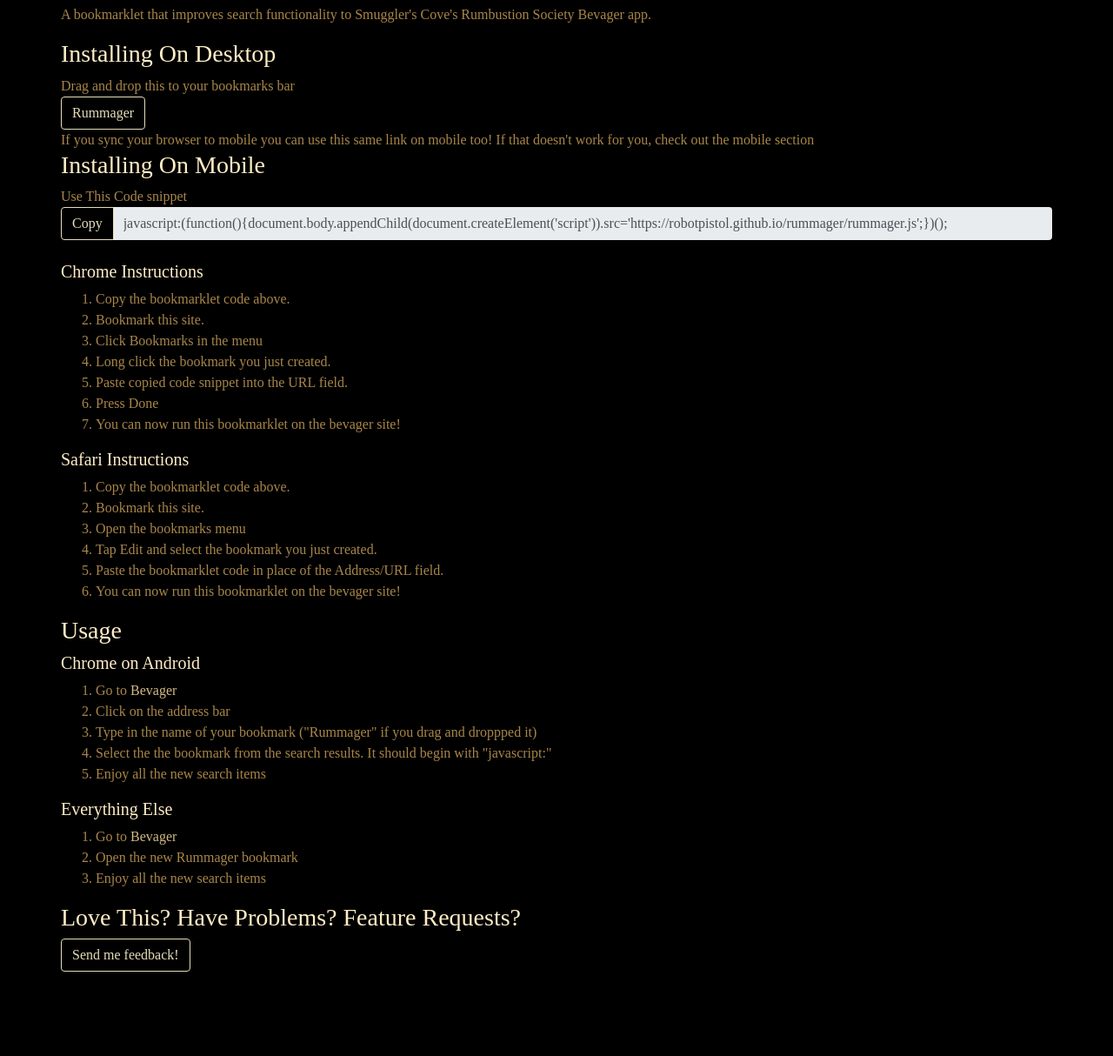
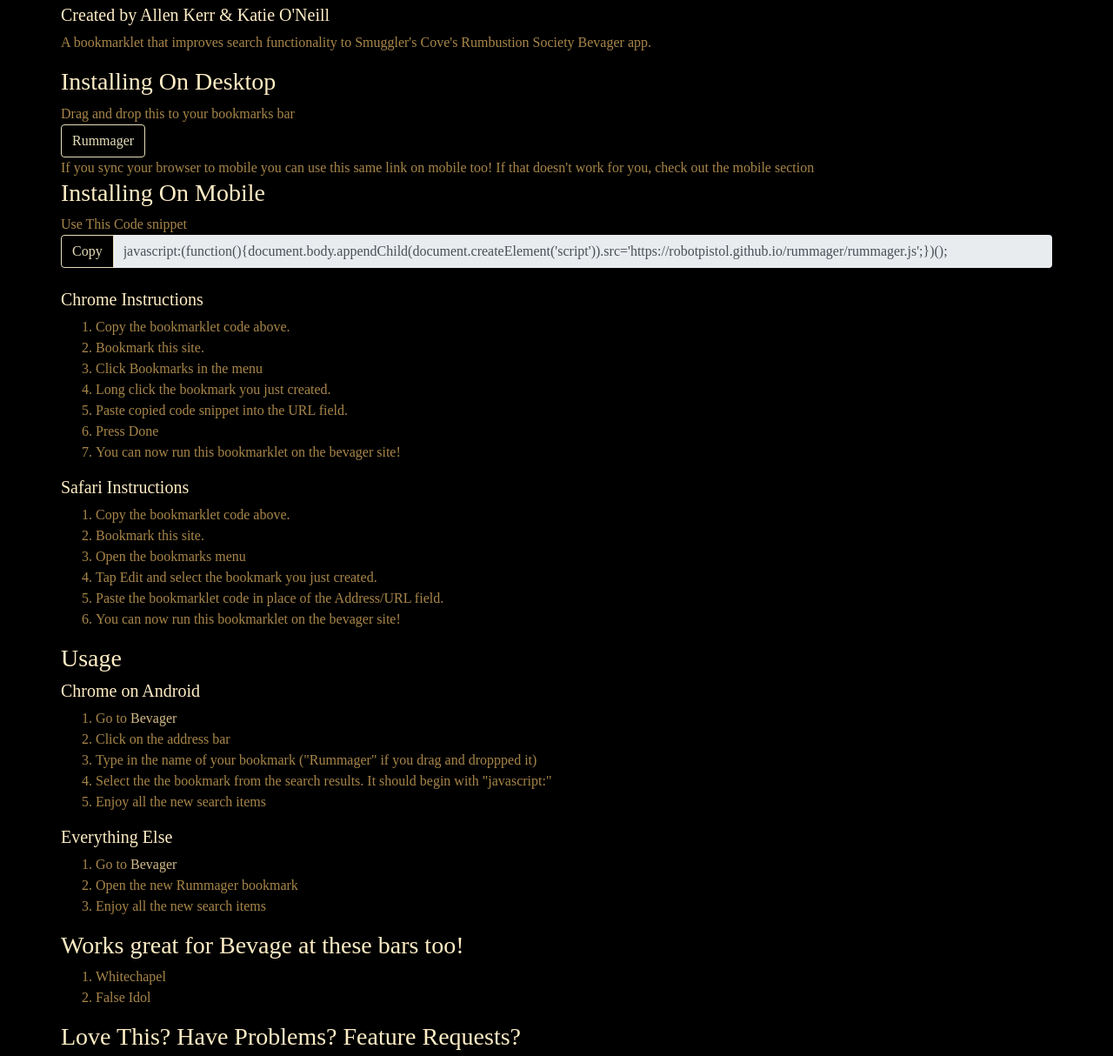
Before and after one commit to robotpistol/rummager, a website: page index.html in a window 1280 px wide. Shown: the part 51-1265 px from the top of the page at 87% size. Before the commit the page ends 1168 px from the top, so only its background shows below. Drawn offline with nearby package versions, Linux system fonts and the light colour scheme; some packages are replaced by stand-ins of ours; a script that the page names is missing.

Commit message:
Add creators and other bars it works for

```diff
--- a/index.html
+++ b/index.html
@@ -18,6 +18,9 @@
     <div class="container">
       <div class="row">
         <h1>Rummager</h1>
+      </div>
+      <div class="row">
+        <h5>Created by Allen Kerr & Katie O'Neill</h2>
       </div>
       <div class="row">
         <p>
@@ -105,6 +108,15 @@
         </ol>
       </div>
       <div class="row">
+        <h3>Works great for Bevage at these bars too!</h3>
+      </div>
+      <div class="row">
+        <ol>
+          <li>Whitechapel</li>
+          <li>False Idol</li>
+        </ol>
+      </div>
+      <div class="row">
         <h3>Love This? Have Problems? Feature Requests?</h3>
       </div>
       <div class="row">
```
